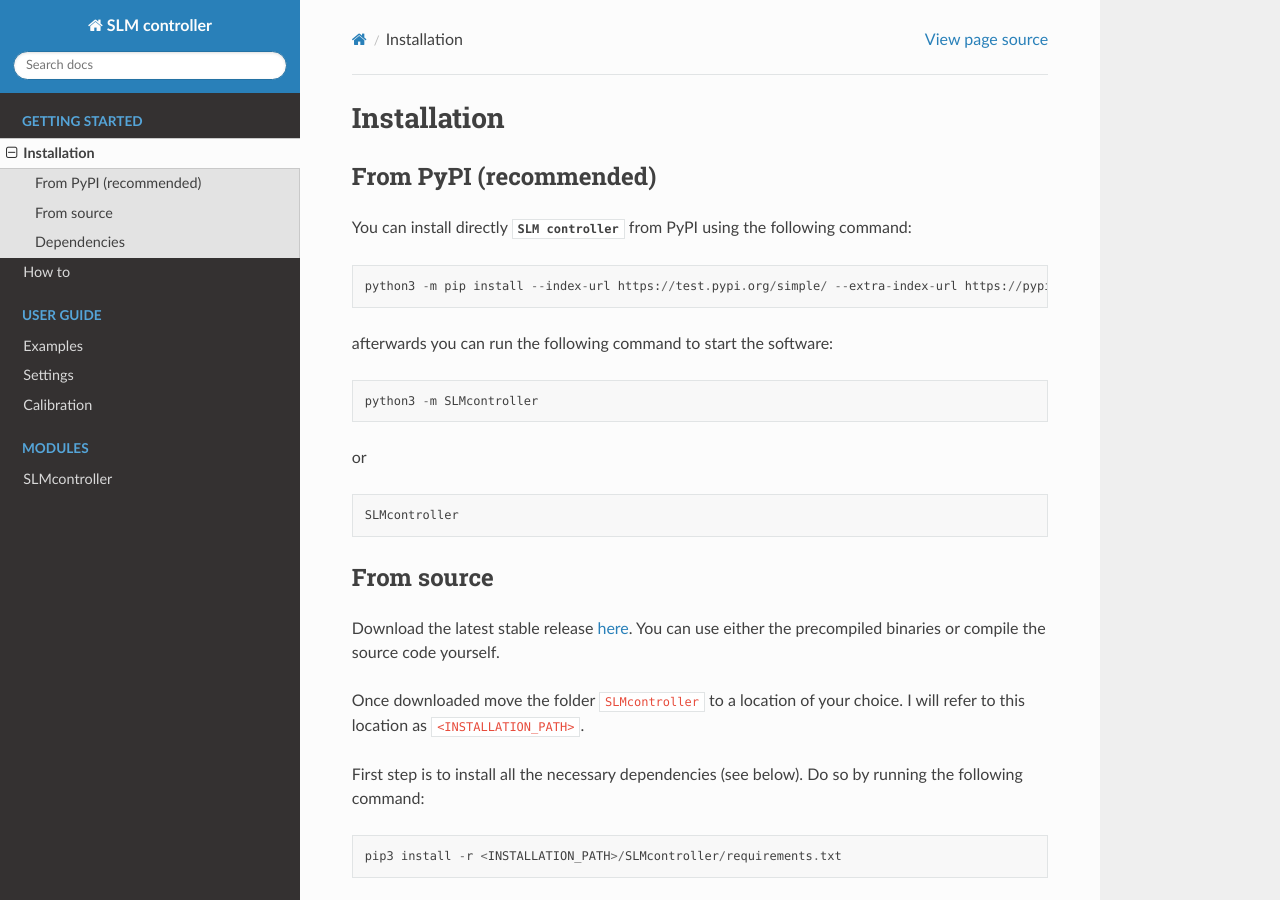
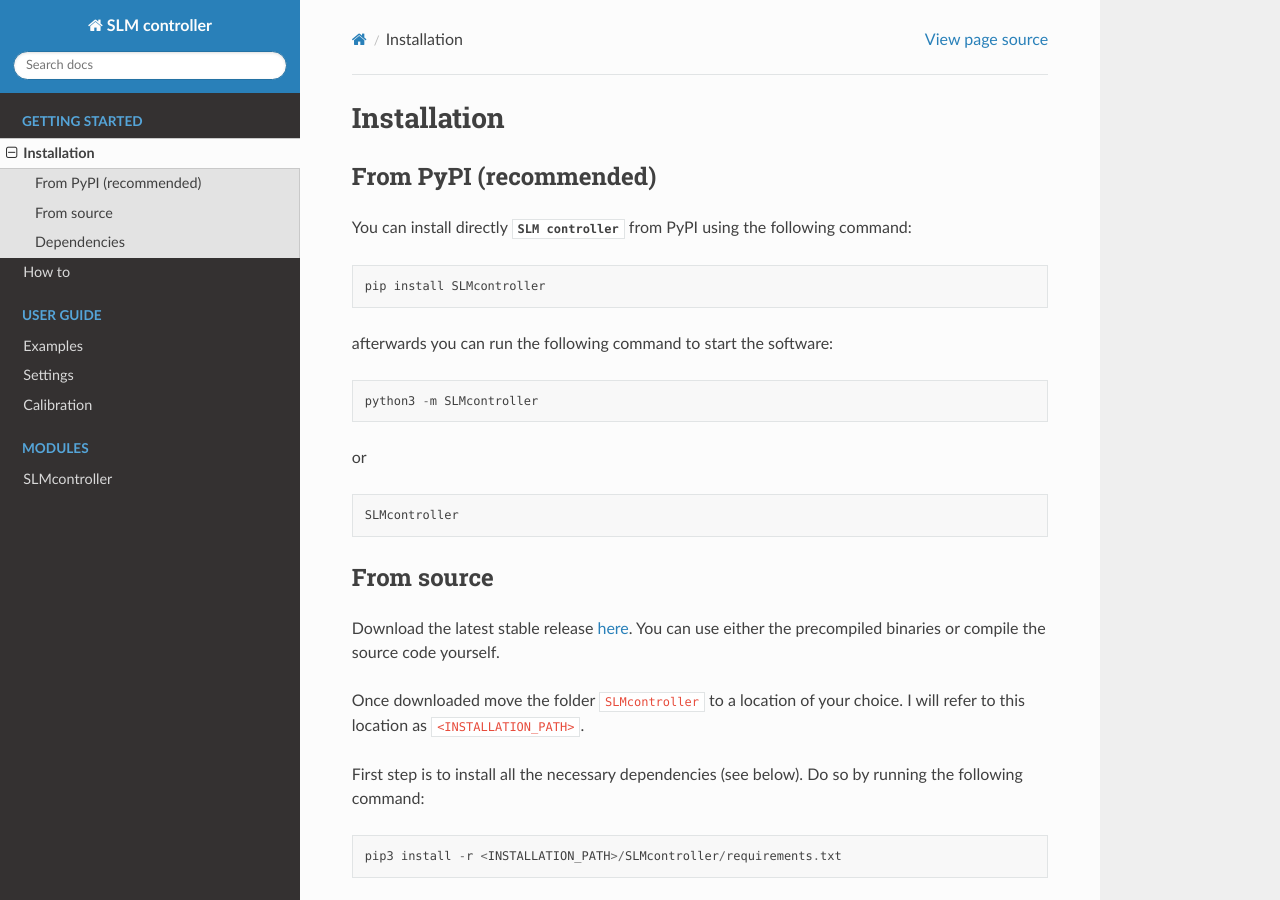
Before and after one commit to mmazzanti/SLMcontroller, a Sphinx documentation site: the page built from docs/installation.rst, in a window 1280 px wide and 900 px high. Built offline with Sphinx 7.4.7 and the Read the Docs theme 2.0.0, drawn with Linux system fonts in a browser that asks for light colours.

Commit message:
+ docs fixes

```diff
--- a/docs/installation.rst
+++ b/docs/installation.rst
@@ -9,7 +9,7 @@
 
 .. code-block:: python
 
-   python3 -m pip install --index-url https://test.pypi.org/simple/ --extra-index-url https://pypi.org/simple/ SLMcontroller
+   pip install SLMcontroller
 
 afterwards you can run the following command to start the software:
 
```
Also changed, not shown: 5 other files.
